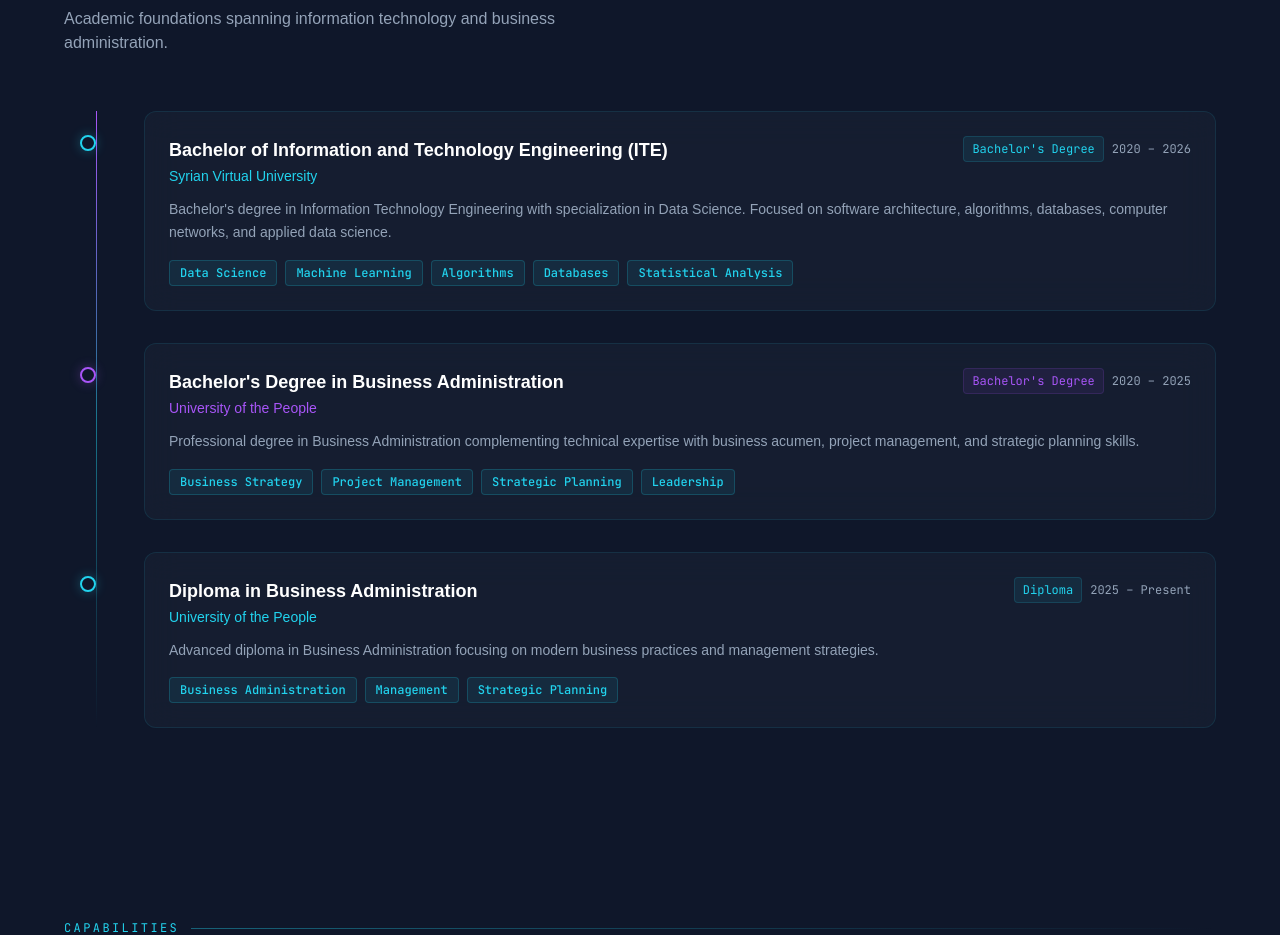
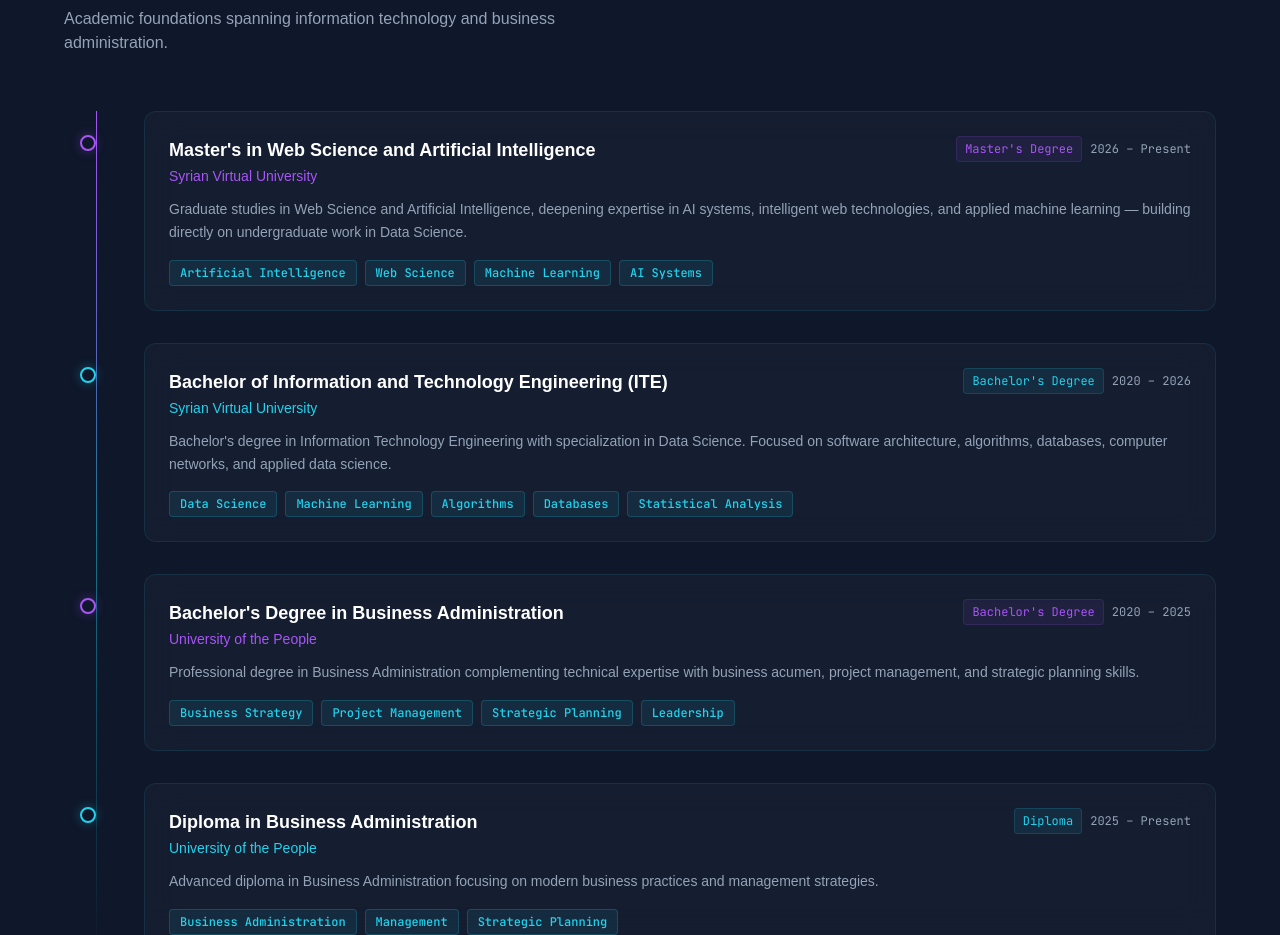
Before and after one commit to r1356-w/Rand-Portfolio, a React (Create React App) app: page / in a window 1280 px wide. Shown: the part 4580-5515 px from the top of the page. Built offline with nearby package versions, Linux system fonts and the light colour scheme; no server answers; a web font is replaced by a local one.

Commit message:
Add Master's in Web Science and AI at Syrian Virtual University

```diff
--- a/src/components/Education/Education.js
+++ b/src/components/Education/Education.js
@@ -3,6 +3,15 @@ import { motion } from "framer-motion";
 import SectionLabel from "../UI/SectionLabel";
 
 const education = [
+  {
+    degree: "Master's in Web Science and Artificial Intelligence",
+    institution: "Syrian Virtual University",
+    period: "2026 – Present",
+    type: "Master's Degree",
+    description: "Graduate studies in Web Science and Artificial Intelligence, deepening expertise in AI systems, intelligent web technologies, and applied machine learning — building directly on undergraduate work in Data Science.",
+    skills: ["Artificial Intelligence", "Web Science", "Machine Learning", "AI Systems"],
+    accent: "#A855F7",
+  },
   {
     degree: "Bachelor of Information and Technology Engineering (ITE)",
     institution: "Syrian Virtual University",
```
